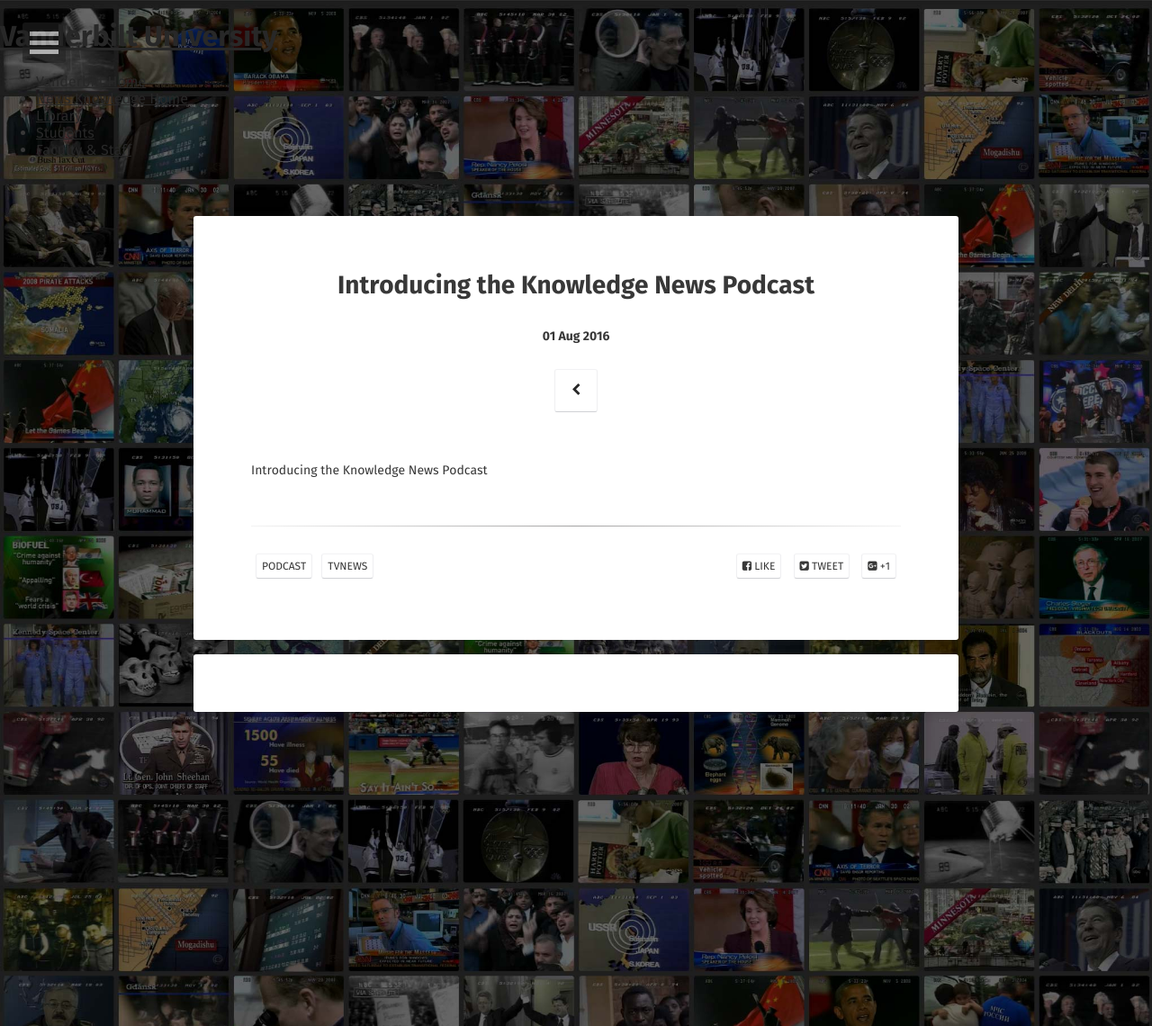
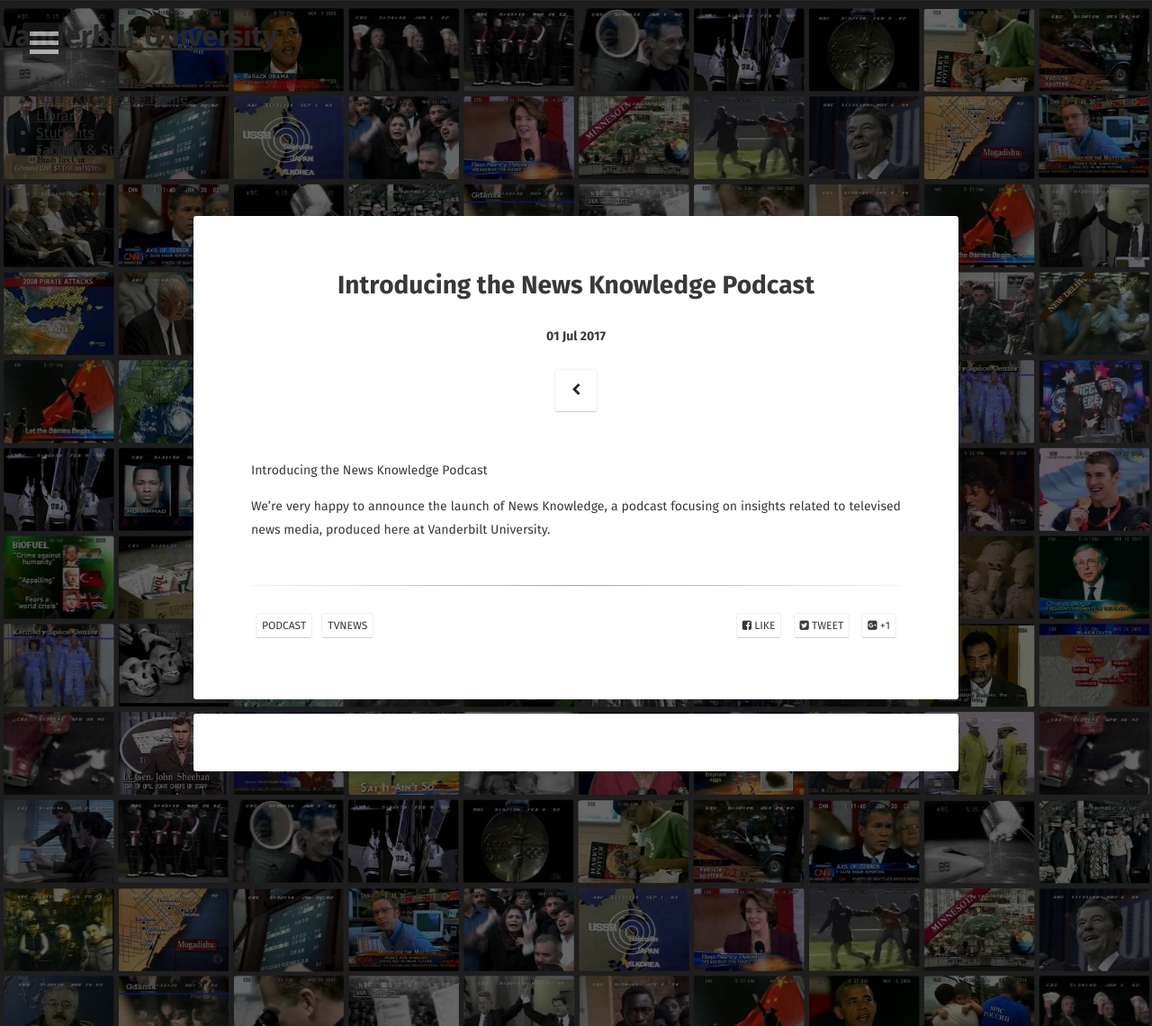
Before and after one commit to HeardLibrary/news-knowledge, a Jekyll site: the page built from _posts/2017-06-14-introducing-knowledge-news.md, in a window 1280 px wide. Shown: the whole page at 90% size. Built offline with Jekyll 4.4.1, drawn with Linux system fonts in a browser that asks for light colours; some web fonts are replaced; comment, search, counter and statistics services are not loaded.

Commit message:
fixed typo

```diff
--- a/_posts/2017-06-14-introducing-knowledge-news.md
+++ b/_posts/2017-06-14-introducing-knowledge-news.md
@@ -1,10 +1,12 @@
 ---
 layout: post
-title: "Introducing the Knowledge News Podcast"
-date: 2016-08-01
-excerpt: "Introducing the Knowledge News Podcast"
+title: "Introducing the News Knowledge Podcast"
+date: 2017-07-01
+excerpt: "Introducing the News Knowledge Podcast"
 tags: [podcast, tvnews]
 comments: true
 ---
 
-Introducing the Knowledge News Podcast
+Introducing the News Knowledge Podcast
+
+We're very happy to announce the launch of News Knowledge, a podcast focusing on insights related to televised news media, produced here at Vanderbilt University.
```
